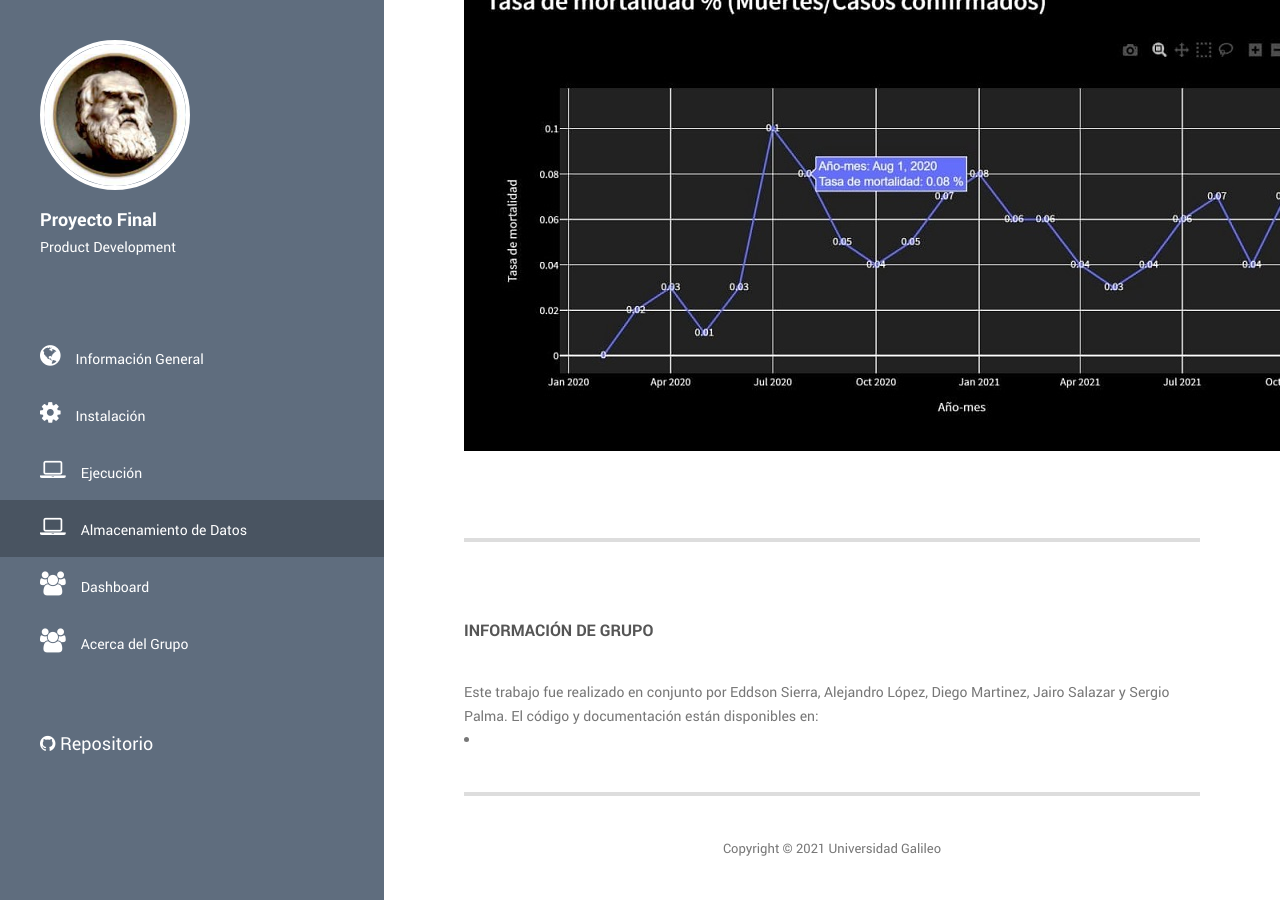
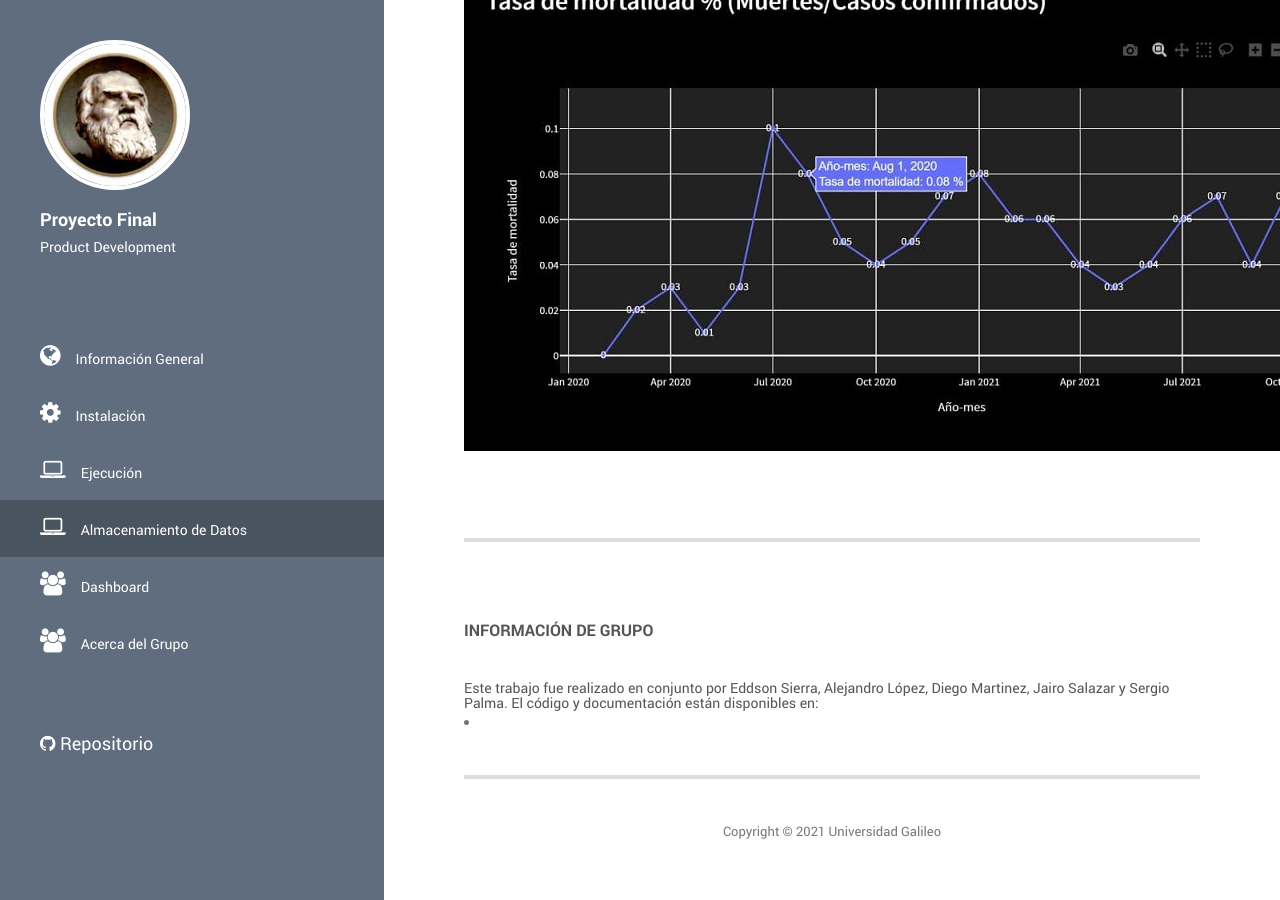
Before and after one commit to sergiopalmat/Product-Development, a Jekyll site: the page index.html, which Jekyll copies as it is, in a window 1280 px wide and 900 px high, scrolled down 3016 px. Built offline with Jekyll 4.4.1, drawn with Linux system fonts in a browser that asks for light colours.

Commit message:
Update index.html

```diff
--- a/index.html
+++ b/index.html
@@ -254,8 +254,10 @@
                     <div class="row">
                         <div class="col-md-12">
                             <h4 class="widget-title">Información de Grupo</h4>
-                            <p>Este trabajo fue realizado en conjunto por Eddson Sierra, Alejandro López, Diego Martinez, Jairo Salazar y Sergio Palma. El código y documentación están disponibles en:</p>
-							<li><a href="https://github.com/sergiopalmat/Product-Development"></a></li>
+							<div>
+								<h5>Este trabajo fue realizado en conjunto por Eddson Sierra, Alejandro López, Diego Martinez, Jairo Salazar y Sergio Palma. El código y documentación están disponibles en:</h5>
+								<li><a href="https://github.com/sergiopalmat/Product-Development"></a></li>
+							</div>
                         </div>
                     </div>
                     <div class="row">
```
